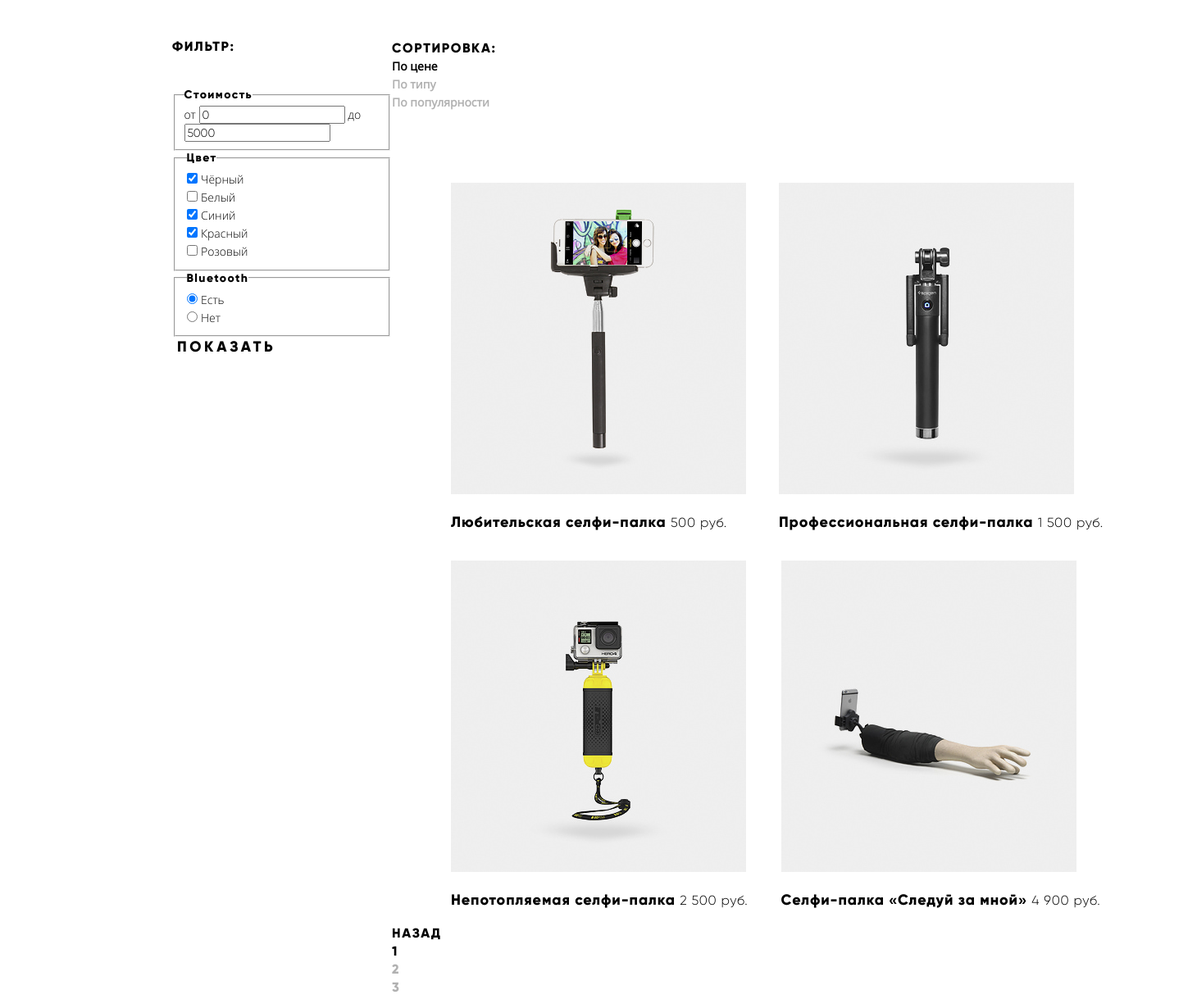
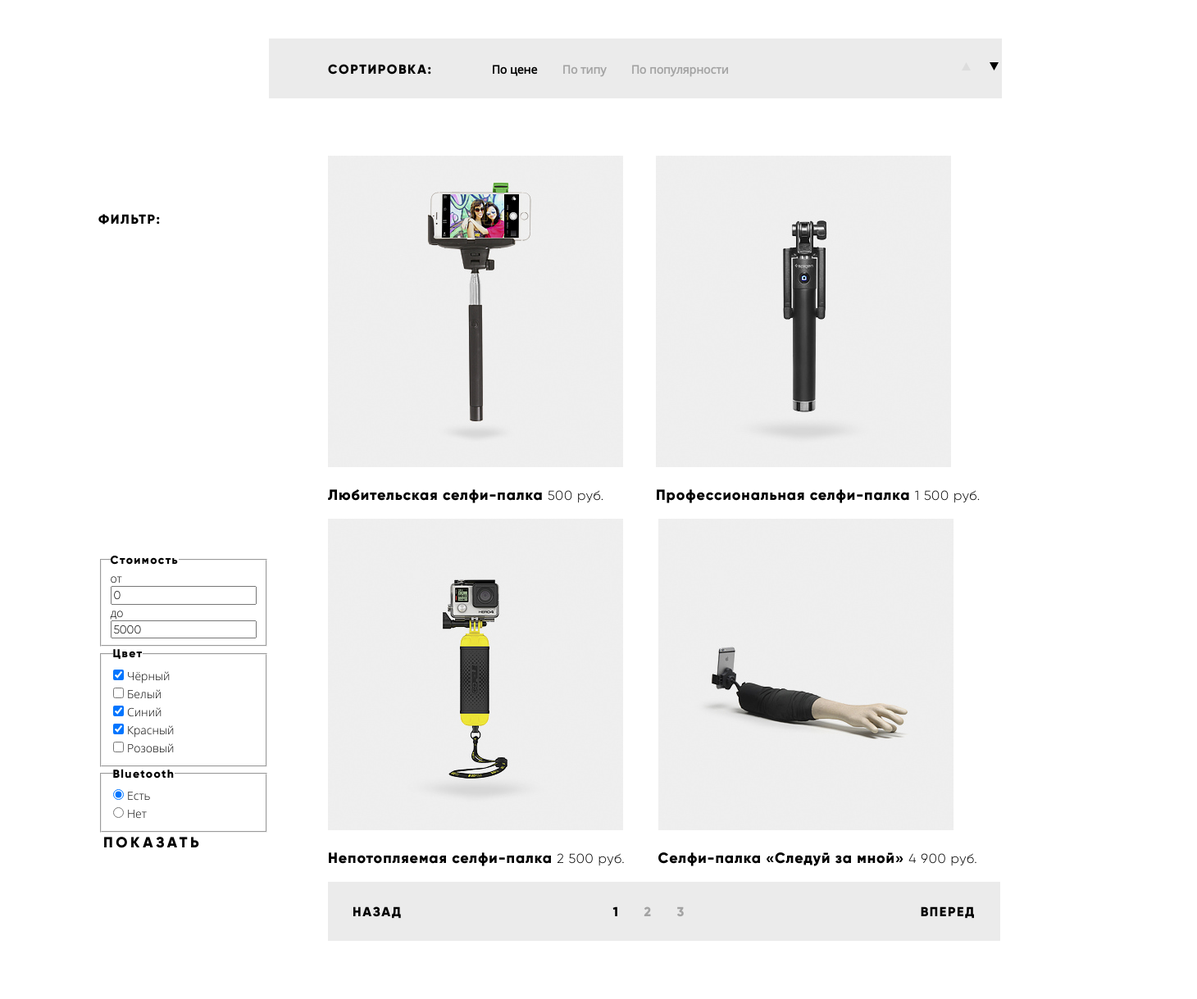
Before and after one commit to BorisSidorenko/851191-device-28, a plain HTML site: page catalog.html in a window 1280 px wide. Shown: the part 512-1731 px from the top of the page at 82% size, 1460 px wide, since content can reach past the window. Drawn offline with Linux system fonts and the light colour scheme.

Commit message:
создаю сетку для каталога

```diff
--- a/catalog.html
+++ b/catalog.html
@@ -67,6 +67,7 @@
       </nav>
     </header>
     <main class="page-catalog">
+      <div class="grid-container">
         <h1 class="page-title">Моноподы для селфи</h1>
         <ul class="breadcrumbs">
           <li>
@@ -156,10 +157,18 @@
             </ul>
             <ul class="direction-list">
               <li>
-              <a href="#" aria-label="Сортировка по возрастанию"></a>
+                <a href="#" aria-label="Сортировка по возрастанию">
+                  <svg width="18" height="18" viewBox="0 0 18 18" fill="none" xmlns="http://www.w3.org/2000/svg">
+                    <path opacity="0.2" d="M3 14H14L8.5 4L3 14Z" fill="black"/>
+                  </svg>
+                </a>
               </li>
               <li>
-              <a href="#" class="active" aria-label="Сортировка по убыванию"</a>
+                <a href="#" class="active" aria-label="Сортировка по убыванию">
+                  <svg width="18" height="18" viewBox="0 0 18 18" fill="none" xmlns="http://www.w3.org/2000/svg">
+                    <path d="M14 4L3 4L8.5 14L14 4Z" fill="black"/>
+                  </svg>
+                </a>
               </li>
             </ul>
           </div>
@@ -169,33 +178,25 @@
           <ul class="catalog-list">
             <li class="catalog-item">
               <a href="blank.html">
-              <p class="item-image">
                 <img src="img/content/item-1.jpg" alt="Любительская селфи-палка" width="360" height="380">
-              </p>
                 <h3 class="item-title">Любительская селфи-палка <span class="item-price">500 руб.</span></h3>
               </a>
             </li>
             <li class="catalog-item">
               <a href="blank.html">
-              <p class="item-image">
                 <img src="img/content/item-2.jpg" alt="Профессиональная селфи-палка" width="360" height="380">
-              </p>
                 <h3 class="item-title">Профессиональная селфи-палка <span class="item-price">1 500 руб.</span></h3>
               </a>
             </li>
             <li class="catalog-item">
               <a href="blank.html">
-              <p class="item-image">
                 <img src="img/content/item-3.jpg" alt="Непотопляемая селфи-палка" width="360" height="380">
-              </p>
                 <h3 class="item-title">Непотопляемая селфи-палка <span class="item-price"> 2 500 руб.</span></h3>
               </a>
             </li>
             <li class="catalog-item">
               <a href="blank.html">
-              <p class="item-image">
                 <img src="img/content/item-4.jpg" alt="Селфи-палка «Следуй за мной»" width="360" height="380">
-              </p>
                 <h3 class="item-title">Селфи-палка «Следуй за мной» <span class="item-price">4 900 руб.</span></h3>
               </a>
             </li>
@@ -209,17 +210,17 @@
                 Назад
               </a>
             </li>
-          <li class="pagination-item">
+            <li class="pagination-item page-number">
               <a class="active">
                 1
               </a>
             </li>
-          <li class="pagination-item">
+            <li class="pagination-item page-number">
               <a href="blank.html">
                 2
               </a>
             </li>
-          <li class="pagination-item">
+            <li class="pagination-item page-number">
               <a href="blank.html">
                 3
               </a>
@@ -231,6 +232,7 @@
             </li>
           </ul>
         </section>
+      </div>
     </main>
     <footer class="main-footer">
       <div class="footer-wrapper">
--- a/css/style.css
+++ b/css/style.css
@@ -48,6 +48,7 @@
   --special-green: #91C92F;
   --special-yellow-dark: #F0C52E;
   --special-yellow-footer: #FFC600;
+  --special-grey-paging: #EBEBEB;
   --main--font-family: "Gilroy", Arial, sans-serif;
   --aditional--font-family: "Open Sans", Arial, sans-serif;
 }
@@ -513,18 +514,22 @@ img {
 
 /* Catalog.html */
 .page-catalog {
-  width: 1440px;
+}
+
+
+.grid-container {
+  width: 1160px;
   margin: 0 auto;
-  padding: 0 10px;
   display: grid;
-  grid-template-columns: 468px 1fr;
+  grid-template-columns: 268px 892px;
 }
 
 .page-title {
   grid-column: 1 / -1;
-  margin-top: 44px;
-  margin-bottom: 30px;
-  margin-left: 200px;
+  margin: 0;
+  padding-top: 44px;
+  padding-bottom: 30px;
+  padding-left: 60px;
   font-weight: 800;
   font-size: 47px;
   line-height: 58px;
@@ -541,8 +546,8 @@ img {
   list-style: none;
   padding: 0;
   margin: 0;
-  margin-left: 200px;
-  margin-bottom: 50px;
+  padding-left: 60px;
+  padding-bottom: 50px;
 }
 
 .breadcrumbs a {
@@ -574,6 +579,14 @@ img {
   text-transform: uppercase;
 }
 
+.filtering-title{
+  padding: 25px 0;
+  grid-row: 1;
+}
+
+.sorting-title {
+  margin-right: 72px;
+}
 
 .price-fieldset {
   font-weight: 300;
@@ -582,10 +595,10 @@ img {
 }
 
 .filters {
-  margin-left: 200px;
-  grid-template-rows: 60px;
+  padding-left: 60px;
   display: grid;
   grid-row: 3 / 6;
+  align-items: center;
 }
 
 
@@ -622,11 +635,37 @@ img {
 }
 
 /* Sorting */
+.sorting {
+  display: flex;
+  flex-wrap: wrap;
+  align-items: baseline;
+  width: 822px;
+  padding-left: 72px;
+  padding-top: 25px;
+  padding-bottom: 25px;
+  background-color: var(--special-grey-paging);
+}
+
 .type-list,
 .direction-list {
   list-style: none;
   padding: 0;
   margin: 0;
+}
+
+.type-list {
+  display: flex;
+  flex-wrap: wrap;
+  justify-content: space-between;
+  width: 289px;
+}
+
+.direction-list {
+  width: 52px;
+  display: flex;
+  flex-wrap: wrap;
+  justify-content: space-between;
+  margin-left: auto;
 }
 
 .sorting a {
@@ -644,8 +683,8 @@ img {
 
 /* Catalog */
 .catlog {
-  margin-top: 70px;
-  margin-left: 72px;
+  padding-top: 70px;
+  padding-left: 72px;
 }
 
 .catalog-list {
@@ -654,10 +693,9 @@ img {
   margin: 0;
   display: flex;
   flex-wrap: wrap;
-
 }
 
-.catalog-item {
+.catalog-item:nth-child(2n+1) {
   margin-right: 40px;
 }
 
@@ -683,12 +721,20 @@ img {
 
 /* Pagination */
 .pagination {
+  padding-left: 72px;
+  padding-bottom: 78px;
   grid-column: 2 / 3;
 }
 .pagination-list {
   list-style: none;
   padding: 0;
   margin: 0;
+  width: 760px;
+  display: flex;
+  justify-content: space-between;
+  align-items: center;
+  padding: 25px 30px;
+  background-color: var(--special-grey-paging);
 }
 
 .pagination-item a {
@@ -698,6 +744,18 @@ img {
   text-transform: uppercase;
   color: var(--basic-black);
   opacity: 0.3;
+}
+
+.page-number:not(:last-child) {
+  margin-right: 30px;
+}
+
+.pagination-item:first-child {
+  margin-right: auto;
+}
+
+.pagination-item:last-child {
+  margin-left: auto;
 }
 
 /* Hidden elements */
```
Lines whose indentation alone changed are shown as unchanged.
